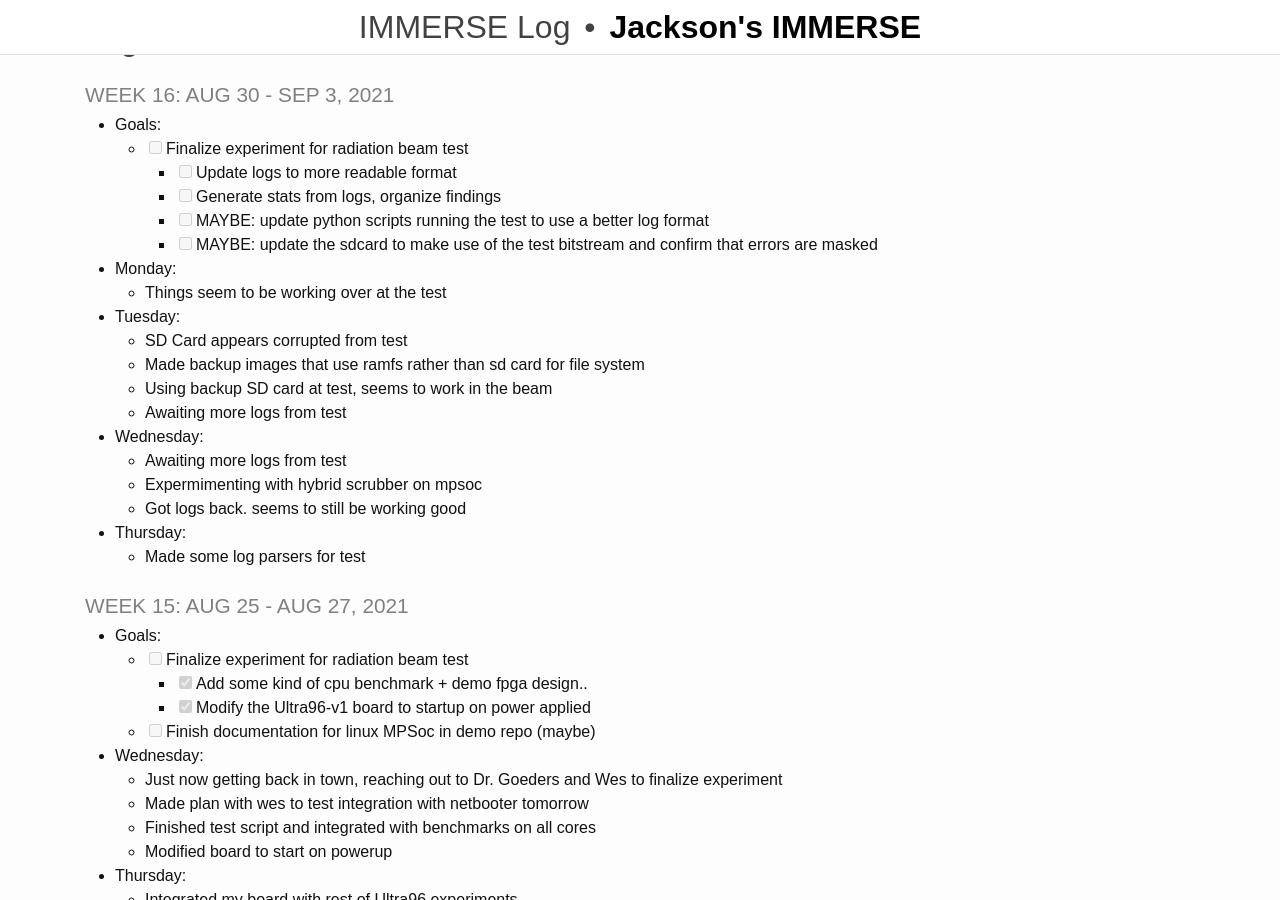
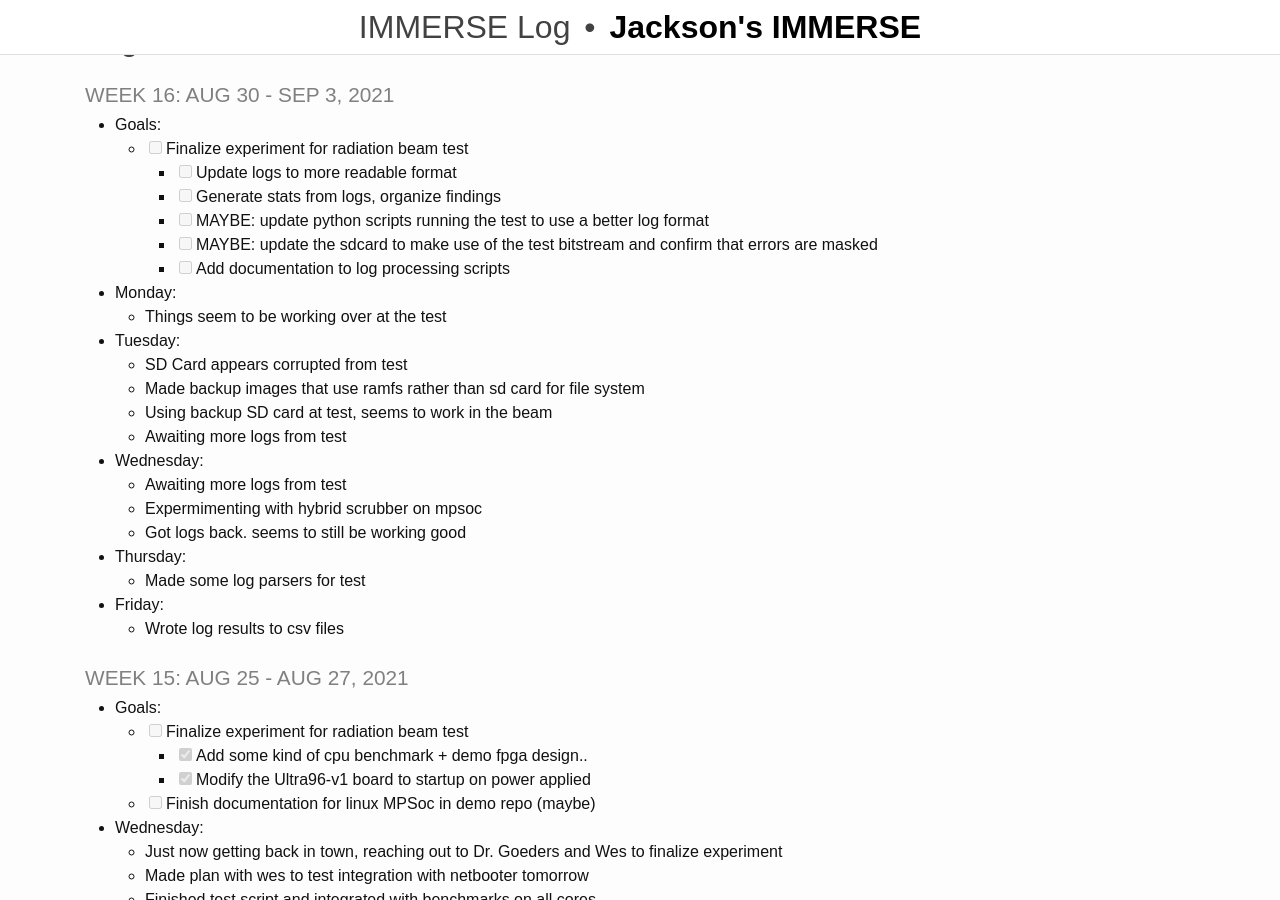
Before and after one commit to rjsmith1999/IMMERSE, a Jekyll site: the page built from _pages/log.md, in a window 1280 px wide and 900 px high, scrolled down 257 px. Built offline with Jekyll 4.4.1, drawn with Linux system fonts in a browser that asks for light colours.

Commit message:
Update Logs

```diff
--- a/_pages/log.md
+++ b/_pages/log.md
@@ -21,6 +21,7 @@ title: IMMERSE Log
     - [ ] Generate stats from logs, organize findings
     - [ ] MAYBE: update python scripts running the test to use a better log format
     - [ ] MAYBE: update the sdcard to make use of the test bitstream and confirm that errors are masked
+    - [ ] Add documentation to log processing scripts
 
 * **Monday**:
   - Things seem to be working over at the test
@@ -38,6 +39,9 @@ title: IMMERSE Log
 
 * **Thursday**:
   - Made some log parsers for test
+
+* **Friday**:
+  - Wrote log results to csv files
 
 ### Week 15: Aug 25 - Aug 27, 2021
 * **Goals**:
```
